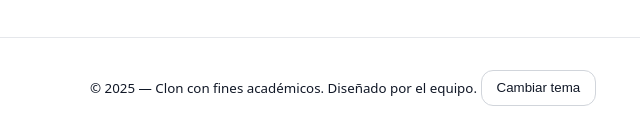
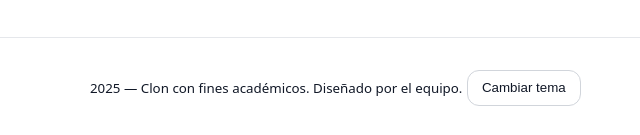
Before and after one commit to paolapenagos20/Ejercicio, a plain HTML site: page index.html in a window 1280 px wide. Shown: the part 1797-1932 px from the top of the page, 0-640 px from the left. Drawn offline with Linux system fonts and the light colour scheme.

Commit message:
Update index.html
actualizacion clon

```diff
--- a/index.html
+++ b/index.html
@@ -4,19 +4,19 @@
   <meta charset="utf-8">
   <meta http-equiv="x-ua-compatible" content="IE=edge">
   <meta name="viewport" content="width=device-width, initial-scale=1">
-  <meta name="description" content="Programa de Ingeniería de Software - UCompensar (clon educativo para fines académicos)">
+  <meta name="description" content="Programa de Ingeniería de Software - UCompensar">
   <meta name="robots" content="index,follow">
-  <title>Ingeniería de Software | UCompensar — Clon académico</title>
+  <title> Ingeniería de Software | UCompensar</title>
   <link rel="preload" href="assets/hero.jpg" as="image">
   <link rel="stylesheet" href="styles.css">
 </head>
 <body>
-  <a class="skip-link" href="#contenido">Saltar al contenido</a>
+  <a class="skip-link" href="#contenido"> Saltar al contenido</a>
   <header class="site-header" role="banner">
     <div class="container">
       <div class="brand">
         <img src="assets/logo.svg" alt="Logo UCompensar" width="40" height="40" />
-        <span>UCompensar</span>
+        <span> UCompensar</span>
       </div>
       <nav class="site-nav" aria-label="Principal">
         <button id="btnMenu" class="btn btn-outline" aria-expanded="false" aria-controls="menu">Menú</button>
@@ -43,7 +43,7 @@
 
   <main id="contenido" class="container">
     <section id="programa" class="section">
-      <h2>Sobre el programa</h2>
+      <h2> Sobre el programa</h2>
       <p><em>Aprende haciendo:</em> enfoque práctico con proyectos semestrales, laboratorios y retos de la industria.</p>
       <ul class="features">
         <li>Duración: 8 semestres</li>
@@ -114,8 +114,8 @@
 
   <footer class="site-footer">
     <div class="container">
-      <small>&copy; 2025 — Clon con fines académicos. Diseñado por el equipo.</small>
-      <button id="btnTema" class="btn btn-outline" aria-pressed="false">Cambiar tema</button>
+      <small> 2025 — Clon con fines académicos. Diseñado por el equipo.</small>
+      <button id="btnTema" class="btn btn-outline" aria-pressed="false"> Cambiar tema</button>
     </div>
   </footer>
 
```
